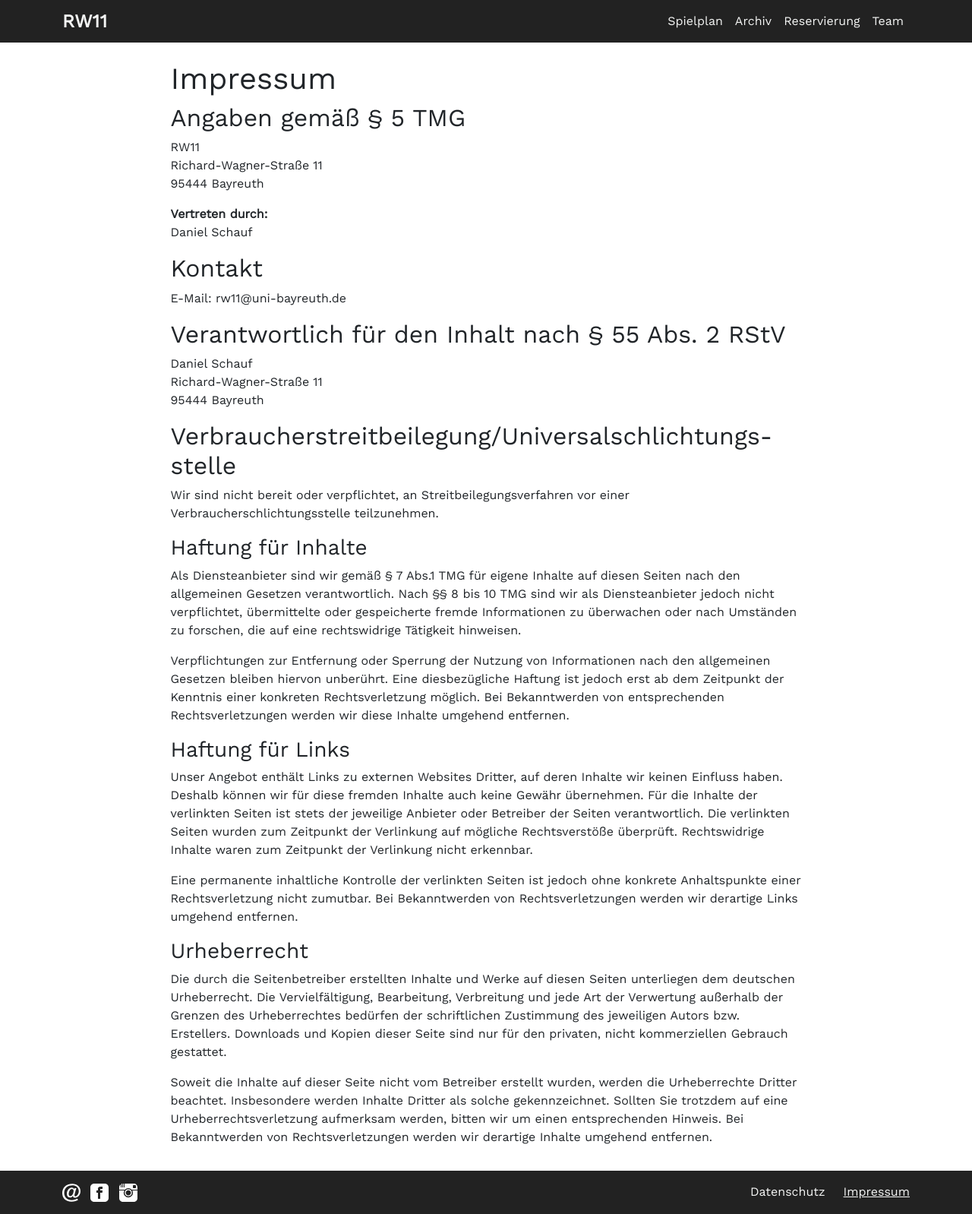
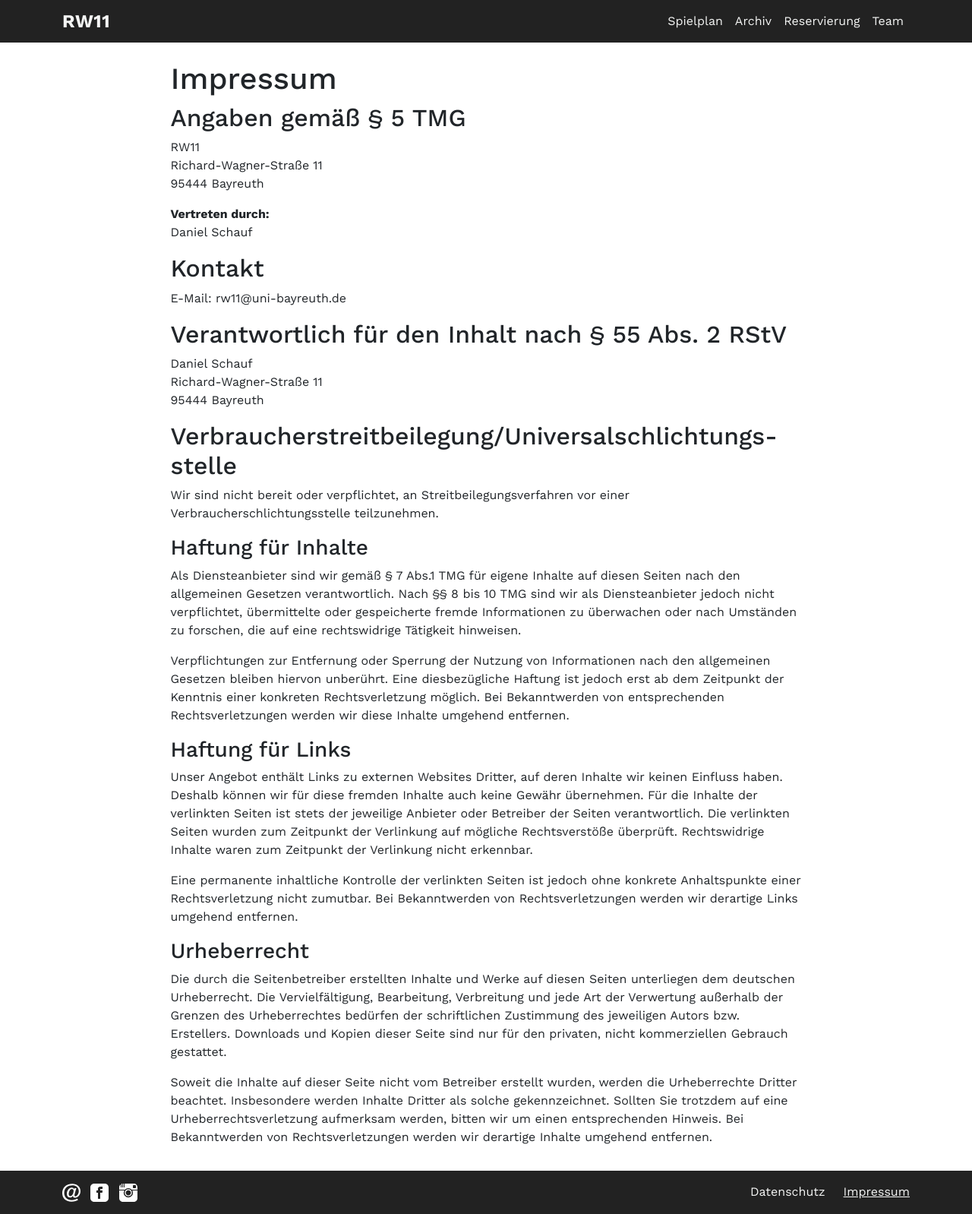
Before and after one commit to fx-ha/rw11, a Django app: page /impressum/ in a window 1280 px wide. Shown: the whole page at 76% size. Run offline with Django 3.2, Linux system fonts and the light colour scheme; parts of the project's set-up code (start-up, migrations or seed data) failed here and were passed over; some libraries are stand-ins or nearby versions.

Commit message:
font fix

```diff
--- a/apps/core/templates/core/base_generic.html
+++ b/apps/core/templates/core/base_generic.html
@@ -23,15 +23,15 @@
 
     <!-- Preload -->
     <link rel="preconnect" href="https://fonts.gstatic.com" crossorigin>
-    <link rel="preload" as="style" href="https://fonts.googleapis.com/css2?family=Work+Sans&display=swap">
+    <link rel="preload" as="style" href="https://fonts.googleapis.com/css2?family=Work+Sans:wght@100;200;300;400;500;600;700;800;900&display=swap">
     <link rel="preload" as="style" href="{% static 'core/css/main.css' %}">
     <link rel="preload" as="script" href="{% static 'core/js/bootstrap.min.js' %}">
 
     <!-- Fonts -->
-    <link rel="stylesheet" href="https://fonts.googleapis.com/css2?family=Work+Sans&display=swap" media="print"
+    <link rel="stylesheet" href="https://fonts.googleapis.com/css2?family=Work+Sans:wght@100;200;300;400;500;600;700;800;900&display=swap" media="print"
         onload="this.media='all'" />
     <noscript>
-        <link rel="stylesheet" href="https://fonts.googleapis.com/css2?family=Work+Sans&display=swap" />
+        <link rel="stylesheet" href="https://fonts.googleapis.com/css2?family=Work+Sans:wght@100;200;300;400;500;600;700;800;900&display=swap" />
     </noscript>
 
     <!-- Styles -->
```
